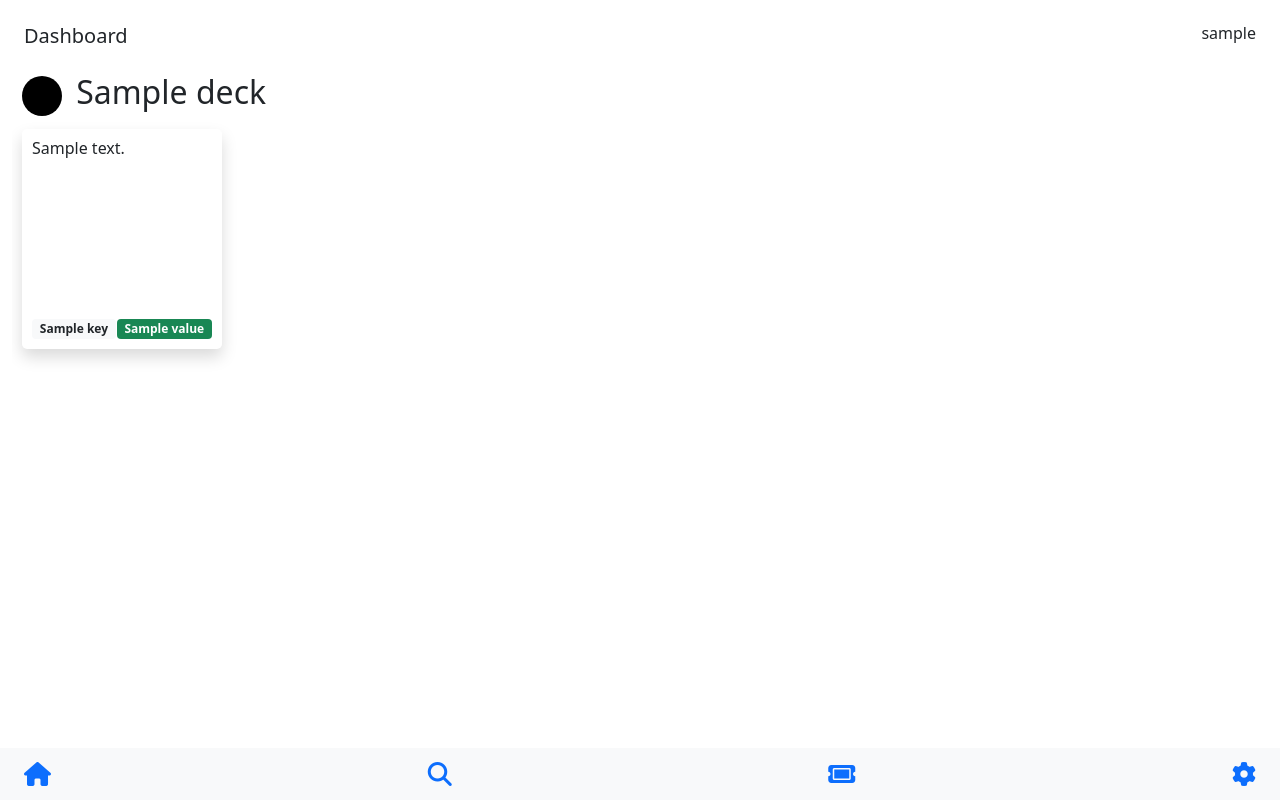
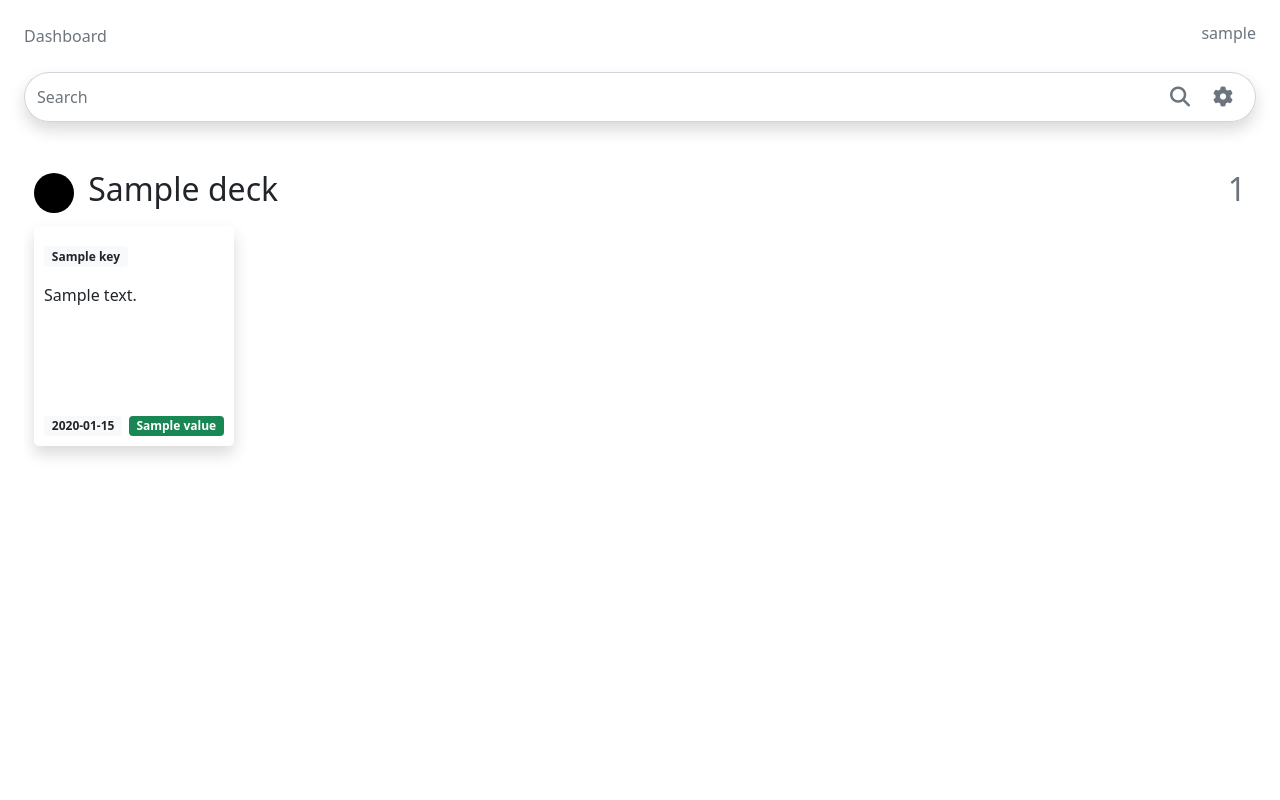
Before and after one commit to SwHnM/JIRA-MOBILE, a Flask app: template templates/dashboard.html in a window 1280 px wide. Run offline with Flask 3, Linux system fonts and the light colour scheme; the template is opened without the code that fills it: most values are stand-ins (such as "Sample title", 1, 10 or a date in 2020); some libraries are stand-ins or nearby versions.

Commit message:
Changed structure, added search on Dash, few other tweaks

```diff
--- a/main.py
+++ b/main.py
@@ -64,12 +64,8 @@
 @app.route("/jql", methods=["GET", "POST"])
 def jql():
     jql = request.form.get("jql")
-    jql_checkbox = request.form.get("jql_checkbox")
+
     hide_closed_checkbox = request.form.get('hide_closed_tickets')
-
-
-    if jql_checkbox != "checked":
-        jql = "key = " + jql
 
     if hide_closed_checkbox == 'checked':
         jql = jql + ' AND status not in (delivered, closed, Canceled, cancelled, DONE, Resolved, "Text Delivered")'
@@ -249,7 +245,7 @@
 
         social_media_account = "customfield_108529"
 
-        fields = ["summary", "description", "assignee", "status", social_media_account]
+        fields = ["summary", "description", "assignee", "status", "duedate", social_media_account]
 
         deck_db = [
             {'name':"My Tickets",
--- a/templates/Components/macros.html
+++ b/templates/Components/macros.html
@@ -109,14 +109,17 @@
 {% endmacro %}
 
 {% macro sidescroller(name, jql, tickets, color, icon) %}
-<span style="display: inline-block; margin-left: 10px;">
+<div style="margin-bottom: 20px">
+<span style="display: inline-block; margin-left: 10px; width:100%">
     <i class="fa-solid {{icon}} icon-bg {{ color }}"></i>
-    <h2 class="deck-title" style="display: inline-block; vertical-align: middle; margin-left: 10px;">{{ name }}</h2>
+    <h2 style="display: inline-block; vertical-align: middle; margin-left: 10px;">{{ name }}</h2>
+    <h2 class="float-end text-muted fw-light" style="display: inline-block; vertical-align: middle; margin-right: 20px;">{{ tickets | length }}</h2>
 </span>
 
 <section class="ticket-section">
     {% if tickets %}
       <div class="ticket-container">
+        <!-- social media page icons -->
         {% for ticket in tickets %}
           <div class="ticket-card {{ color }} shadow" onclick="location.href='/search/{{ ticket.key }}';">
             {% if ticket.fields.customfield_108529.value == 'Adiyogi' %}
@@ -125,10 +128,16 @@
                 <i class="devi bottom-right-badge"></i>
             {% elif ticket.fields.customfield_108529.value == 'Conscious Planet' %}
                 <i class="fa-solid fa-earth-africa bottom-right-badge" style="font-size: 25px;"></i>
+            {% elif ticket.fields.customfield_108529.value == 'Isha Foundation' %}
+                <img class="bottom-right-badge" height="30" src="/static/assets/icons/ishalogo.png">
+            {% elif ticket.fields.customfield_108529.value == 'Sadhguru' %}
+                <span class="badge bg-dark bottom-right-badge">SG</span>
             {% else %}
                 <span class="badge bottom-right-badge bg-success">{{ ticket.fields.customfield_108529.value }}</span>
             {% endif %}
-            <span class="badge bottom-badge bg-light text-dark ">{{ ticket.key }}</span>
+        <!------------------------------->
+            <span class="badge top-badge bg-light text-dark ">{{ ticket.key }}</span>
+            <span class="badge bottom-badge bg-light text-dark ">{{ ticket.fields.duedate }}</span>
             <div class="ticket-summary">
                 <h6>
                     {{ ticket.fields.summary }}
@@ -140,7 +149,7 @@
       </div>
     {% endif %}
   </section>
-
+</div>
 
 <style>
 /* colors are taken from bootstrap v 5.3 */
@@ -160,12 +169,21 @@
 
 }
 .icon-bg.green {
-    background-color: #0a3622;
+    background-color: #157347;
 }
 
 .icon-bg.red {
-    background-color: #58151c;
+    background-color: #bd2130;
 }
+
+.icon-bg.blue {
+    background-color: #0b5ed7;
+}
+
+.icon-bg.yellow {
+    background-color: #d39e00;
+}
+
 
 /* for social media page icons */
 .devi {
@@ -265,6 +283,17 @@
   margin-right: 0;
 }
 
+.top-badge {
+  position: absolute;
+  top: 20px;
+  left: 10px;
+}
+.top-right-badge {
+  position: absolute;
+  top: 20px;
+  right: 10px;
+}
+
 .bottom-right-badge {
   position: absolute;
   bottom: 10px;
@@ -278,6 +307,7 @@
 }
 
 .ticket-summary {
+  margin-top: 50px;
   padding: 10px;
   white-space: normal;
 }
--- a/templates/OCD/ocd.html
+++ b/templates/OCD/ocd.html
@@ -1,6 +1,10 @@
 
 {% extends 'layout.html' %}
 {% block content %}
+<div onclick="history.back()"class="container-fluid d-inline-block">
+    <i class="fa-solid fa-arrow-left m-0"></i>
+    <p class="text-muted d-inline-block ml-5">back</p>
+</div>
 <div class="container-fluid">
     <br>
         <span id="key" class="badge bg-primary">{{issue_key}}</span>
--- a/templates/dashboard.html
+++ b/templates/dashboard.html
@@ -2,29 +2,63 @@
 {% block content %}
 <br>
     <div class="container-fluid d-inline-block">
-        <h5 class="d-inline-block mb-0">Dashboard</h5>
-        <h6 class="d-inline-block mb-0 float-end">{{ username }}</h6>
+        <h6 class="text-muted d-inline-block mb-0">Dashboard</h6>
+        <h6 onclick="location.href='/settings';" class="text-muted d-inline-block mb-0 float-end">{{ username }}</h6>
     </div>
 <br>
 <br>
-<div>
+<div class="container-fluid">
+    <form class="form-group">
+        <div class="input-group mb-5 shadow" style="border-radius: 30px; border-width:1px; border-color:  #ced4da;">
+            <input class='form-control' type="text" placeholder="Search" aria-label="Recipient's username" aria-describedby="button-addon2" style="height:50px; border-top-left-radius: 30px; border-bottom-left-radius: 30px; border-right-width:0;" id="searchInput">
+            <button class="btn text-muted bg-white" type="button" id="button-addon2" style="font-size: 20px; border-width: 1px; border-left-width:0; border-right-width:0; border-color: #ced4da;" onclick="searchRedirect()">
+                <i class="fa-solid fa-magnifying-glass"></i>
+            </button>
+            <button class="btn text-muted bg-white" type="button" id="button-addon1" onclick="location.href='/search';" style="font-size: 20px; border-width: 1px; border-left-width:0; border-color: #ced4da; border-top-right-radius: 30px; border-bottom-right-radius: 30px;">
+                <i class="fa-solid fa-gear" style="margin-right:10px"></i>
+            </button>
+        </div>
+    </form>
+</div>
+
+
+
+<div class="container-fluid" id="mainContent">
+
     {% for deck in decks %}
             {% from "/Components/macros.html" import sidescroller %}
             {{ sidescroller(deck['name'], deck['jql'], deck['tickets'], deck['color'], deck['icon']) }}
     {% endfor %}
+<br>
 
 </div>
-<br>
+
 <script>
-    function submitForm(issueKey) {
-        document.getElementById("form_" + issueKey).submit();
+    // Function to hide the main content when search bar is clicked
+    document.getElementById('searchInput').addEventListener('focus', function() {
+        document.getElementById('mainContent').style.opacity = '0'; // Change opacity to hide
+    });
+
+    // Function to show the main content when search bar loses focus
+    document.getElementById('searchInput').addEventListener('blur', function() {
+        document.getElementById('mainContent').style.opacity = '1'; // Change opacity to show
+    });
+
+    // Function to handle search redirection
+    function searchRedirect() {
+        var searchValue = document.getElementById('searchInput').value;
+        if (searchValue.trim() !== "") {
+            window.location.href = "/search/" + encodeURIComponent(searchValue);
+        }
     }
 </script>
 
 <style>
-    .list-group-item:hover {
-  background-color:aliceblue;
-}
+#mainContent {
+        transition: opacity 0.3s ease; /* Add transition effect for opacity */
+    }
 
 </style>
+
+
 {% endblock %}
--- a/templates/layout.html
+++ b/templates/layout.html
@@ -9,40 +9,15 @@
     <link href="https://cdn.jsdelivr.net/npm/bootstrap@5.0.2/dist/css/bootstrap.min.css" rel="stylesheet">
     <link rel="stylesheet" href="https://cdnjs.cloudflare.com/ajax/libs/font-awesome/6.1.1/css/all.min.css">
     <title>JIRA Mobile</title>
-
-    <style>
-        .navbar a {
-        font-size: 24px;
-      }
-
-      html,
-body {
-    margin: 0;
-    padding: 0;
-}
-
-#page-content-wrapper {
-    padding-bottom: 60px; /* Adjust this value to match the height of your navbar */
-}
-
-      </style>
 </head>
 
-<nav class="navbar fixed-bottom navbar-light bg-light px-4">
-    <a href="/dashboard"><span class="fa fa-home"></span></a>
-    <a href="/search"><span class="fa fa-search"></span></a>
-    <a href="/ticket"><span class="fa fa-ticket"></span></a>
-    <a href="/settings"><span class="fa fa-cog"></span></a>
-</nav>
+
 
 
 <body>
-    <!-- Page content -->
-    <div id="page-content-wrapper">
         <div class="container-fluid">
             {% block content %}{% endblock %}
         </div>
-    </div>
 
     <script src="https://cdn.jsdelivr.net/npm/bootstrap@5.0.2/dist/js/bootstrap.bundle.min.js"
         integrity="sha384-MrcW6ZMFYlzcLA8Nl+NtUVF0sA7MsXsP1UyJoMp4YLEuNSfAP+JcXn/tWtIaxVXM" crossorigin="anonymous"></script>
--- a/templates/settings.html
+++ b/templates/settings.html
@@ -1,6 +1,10 @@
 
 {% extends 'layout.html' %}
 {% block content %}
+<div onclick="history.back()"class="container-fluid d-inline-block">
+    <i class="fa-solid fa-arrow-left m-0"></i>
+    <p class="text-muted d-inline-block ml-5">back</p>
+</div>
 <br>
 <h1>Settings</h1>
 <br>
```
Also changed, not shown: templates/search.html (+9 -5 lines), static/assets/icons/ishalogo.png (added), static/attachments/Aiko K sharing.png (added), static/attachments/FINAL_EMD2024_EMD2024_IE2024_Email7-Preventing90%Ailments.jpg (added), static/attachments/LBS2024_Yantra-Reel1 1080x1080.jpg (added), static/attachments/LBS2024_Yantra-Reel1 1920x1080 ver 2.jpg (added), static/attachments/Lindelwa Komna.jpeg (added), static/attachments/Mamela Luthuli.jpeg (added), static/attachments/Screenshot_20240203-142323~2.png (added), static/attachments/image-1.png (added), static/attachments/image.png (added), static/attachments/screenshot-2.png (added), 2 other files.
